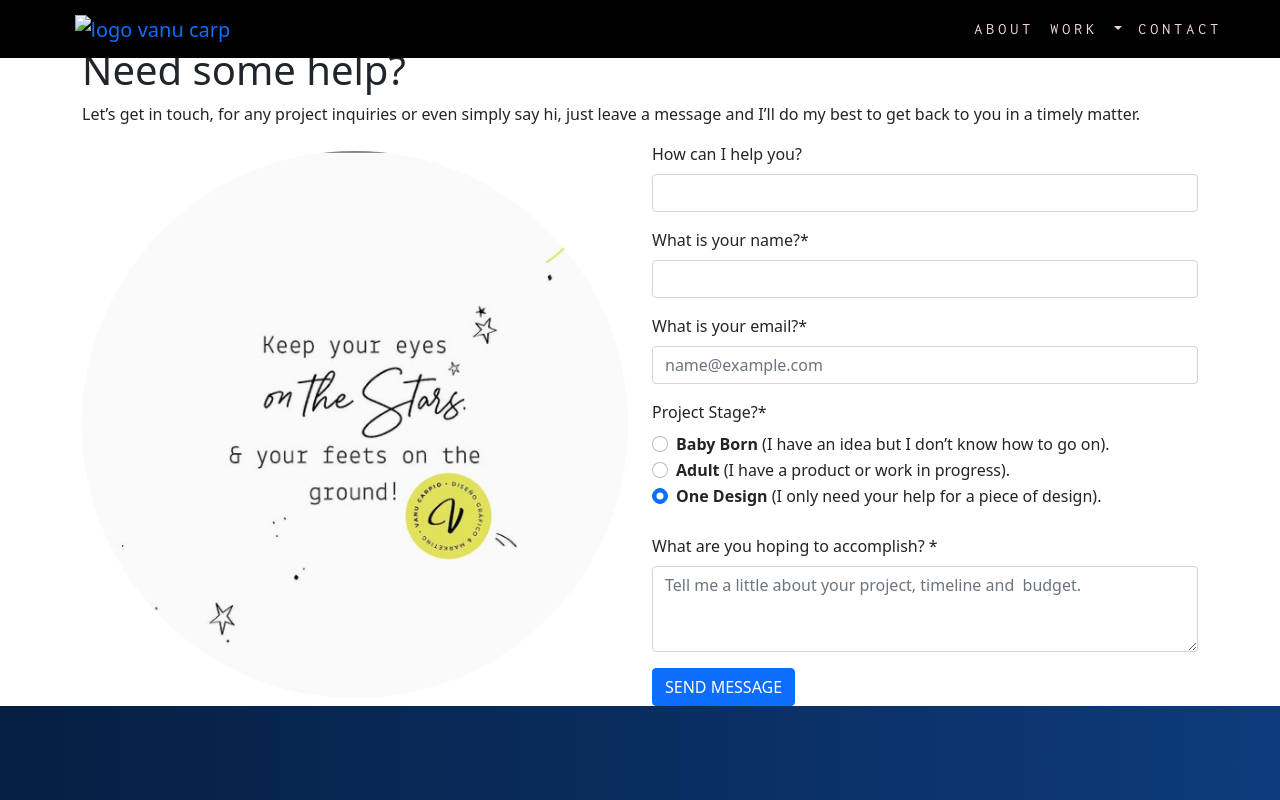
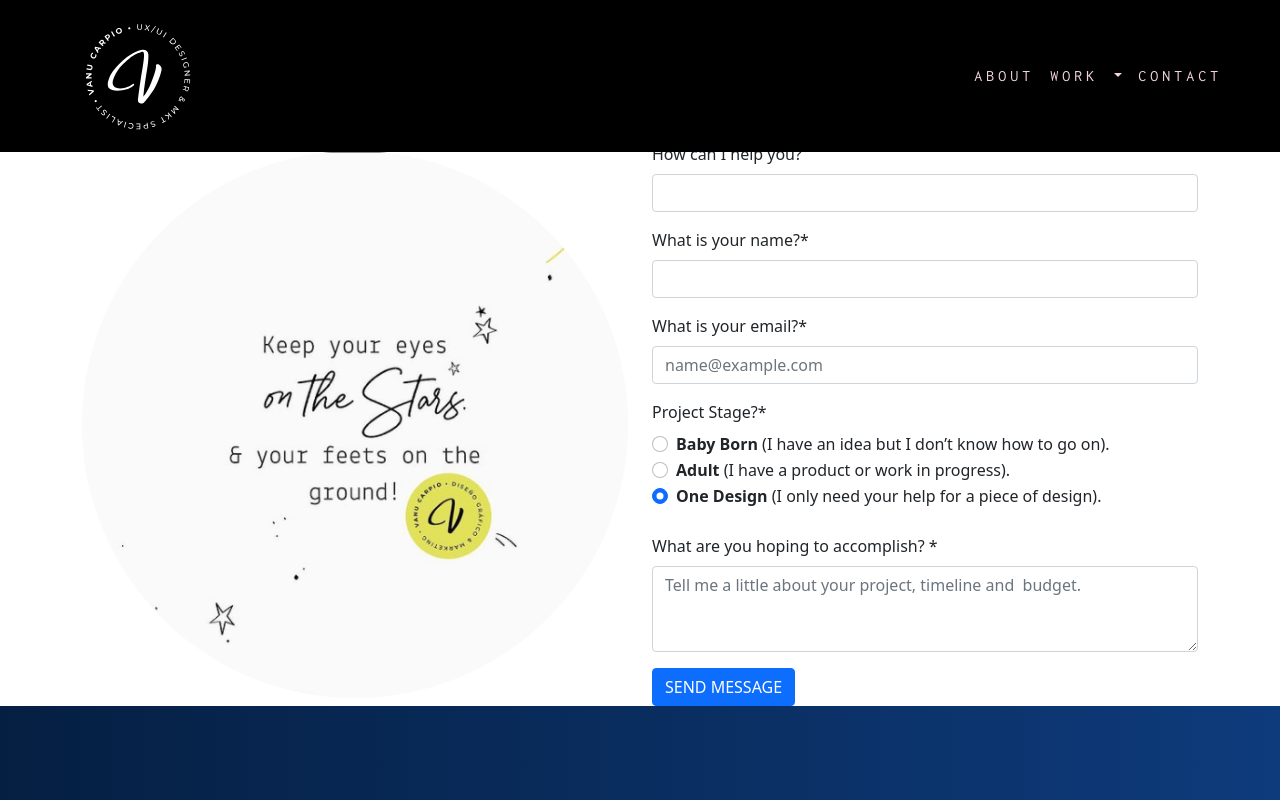
Before and after one commit to vaninacarpio/prueba_github, a website: page contact.html in a window 1280 px wide. Shown: the top 800 px of the page. Drawn offline with nearby package versions, Linux system fonts and the light colour scheme.

Commit message:
cambio en el isologo bien enlazado

```diff
--- a/contact.html
+++ b/contact.html
@@ -61,7 +61,7 @@
     <nav class="navbar navbar-expand-lg fixed-top menuVanu">
       <div class="container-fluid">
         <a class="navbar-brand logo" href="index.html">
-          <img src="../entrega15_aplicacandoSass/img/vc_logoblanco.svg" alt="logo vanu carpio">
+          <img src="img/vc_logoblanco.svg" alt="logo vanu carpio">
         </a>
         <button class="navbar-toggler" type="button" data-bs-toggle="collapse" data-bs-target="#navbarText"
           aria-controls="navbarText" aria-expanded="false" aria-label="Toggle navigation">
```
Also changed, not shown: about.html (+1 -1 lines), enfocarte.html (+1 -1 lines), error404.html (+1 -1 lines), index.html (+1 -1 lines), kevingston.html (+1 -1 lines), smartfarming.html (+1 -1 lines), transener.html (+1 -1 lines), tripadvisor.html (+1 -1 lines), work.html (+1 -1 lines).
